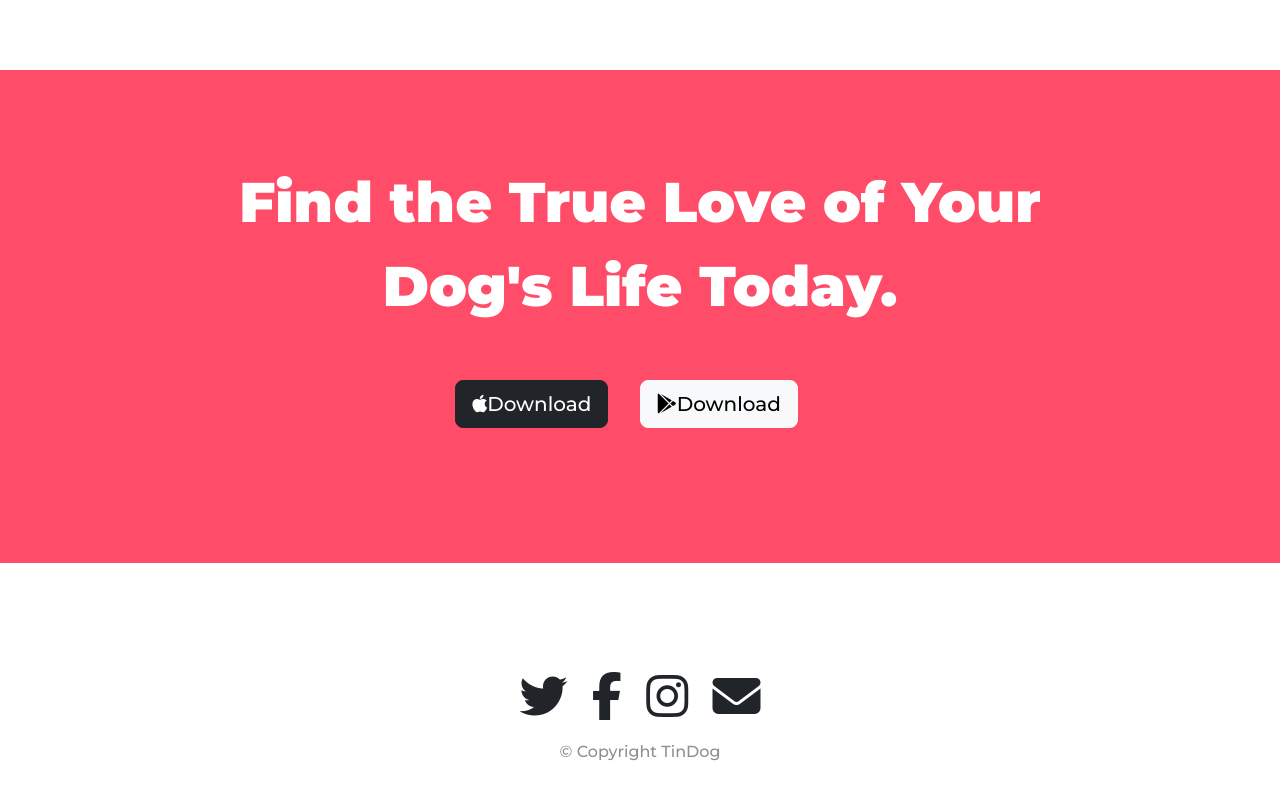
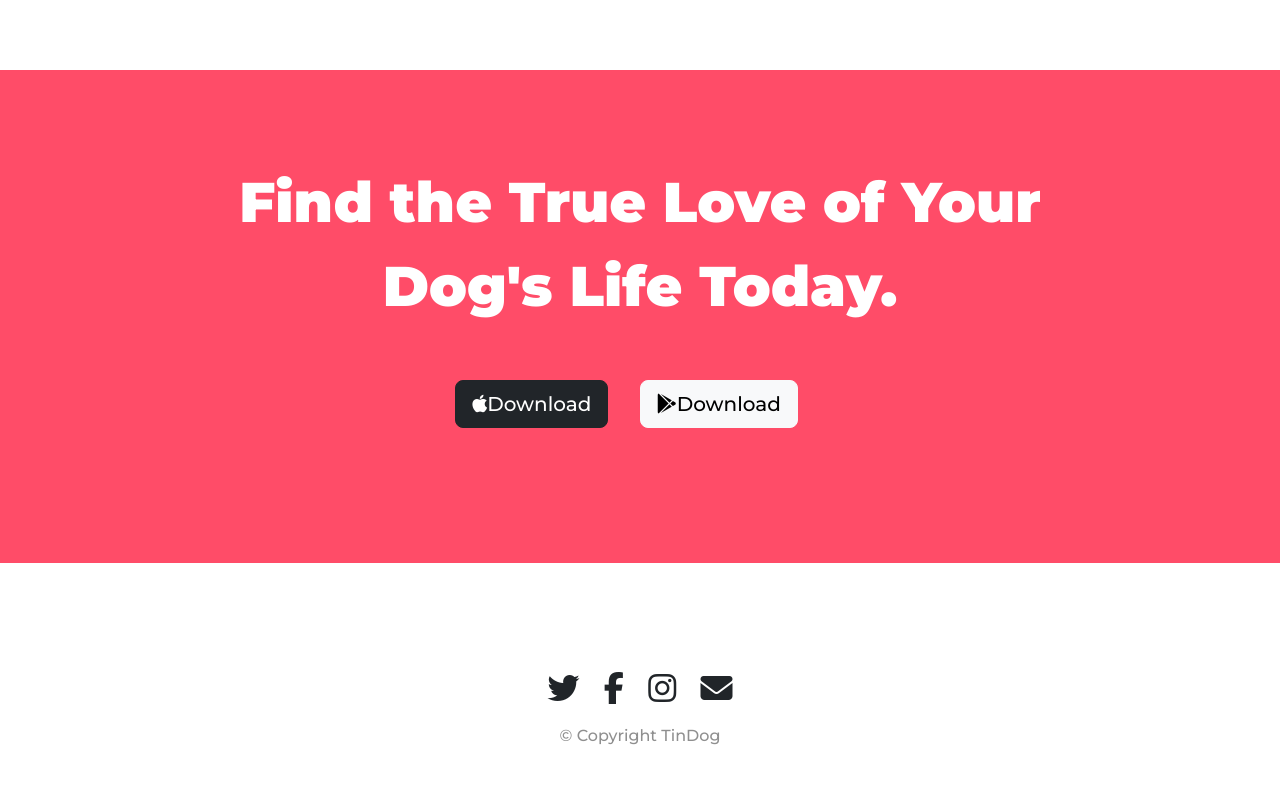
Before and after one commit to BekirYldrm/bootstrap-css-intermediate, a plain HTML site: page index.html in a window 1280 px wide. Shown: the part 2520-3320 px from the top of the page. Drawn offline with nearby package versions, Linux system fonts and the light colour scheme.

Commit message:
Update index.html

```diff
--- a/index.html
+++ b/index.html
@@ -261,10 +261,10 @@
   <footer class="white-section" id="footer">
     <div class="container-fluid">
 
-      <i class="fa-brands fa-twitter fa-3x footer-icon"></i>
-      <i class="fa-brands fa-facebook-f fa-3x footer-icon"></i>
-      <i class="fa-brands fa-instagram fa-3x footer-icon"></i>
-      <i class="fa-solid fa-envelope fa-3x footer-icon"></i>
+      <i class="fa-brands fa-twitter fa-2x footer-icon"></i>
+      <i class="fa-brands fa-facebook-f fa-2x footer-icon"></i>
+      <i class="fa-brands fa-instagram fa-2x footer-icon"></i>
+      <i class="fa-solid fa-envelope fa-2x footer-icon"></i>
       <p class="footer-p">© Copyright TinDog</p>
 
     </div>
```
